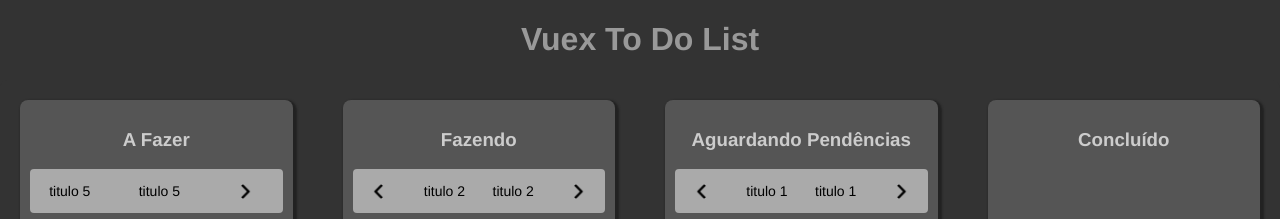
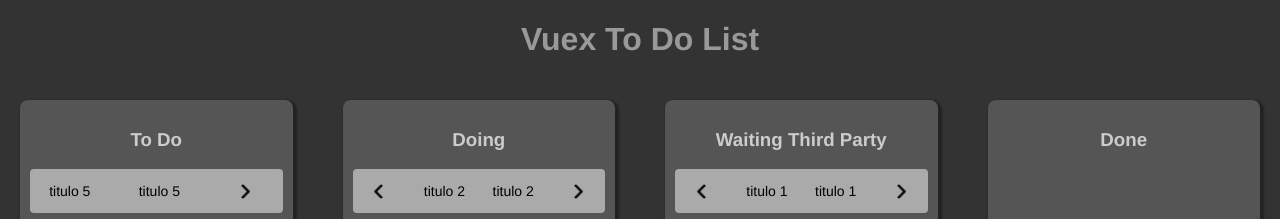
Before and after one commit to wsfelipe/Vuex-Todo-List, a Vue app: page / in a window 1280 px wide. Shown: the top 219 px of the page. Built offline with nearby package versions, Linux system fonts and the light colour scheme.

Commit message:
ajuste no componente dos cards para buscar da store

```diff
--- a/src/components/ContainerList.vue
+++ b/src/components/ContainerList.vue
@@ -1,30 +1,26 @@
 <template>
   <div class="content-list">
       <ContainerLevel
-        title="A Fazer"
-        :status=0
-      />
-      <ContainerLevel
-        title="Fazendo"
-        :status=1
-      />
-      <ContainerLevel
-        title="Aguardando Pendências"
-        :status=2
-      />
-      <ContainerLevel
-        title="Concluído"
-        :status=3
+        v-for="container in containers"
+        :key="container.index"
+        :title="container.title"
+        :status="container.status"
       />
   </div>
 </template>
 
 <script>
+import { mapGetters } from 'vuex';
 import ContainerLevel from './ContainerLevel.vue';
 export default {
   name: 'ContainerList',
   components: {
     ContainerLevel
+  },
+  computed: {
+    ...mapGetters('containers', {
+      containers: 'containers'
+    })
   }
 }
 </script>
```
